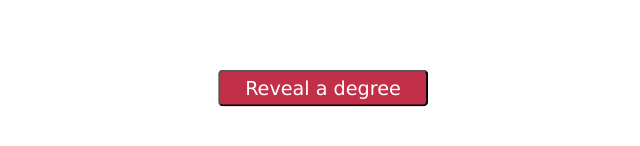
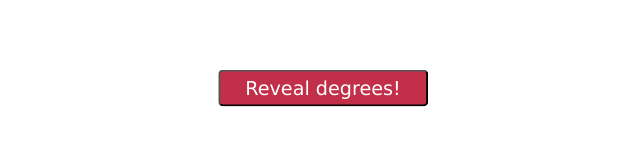
Before and after one commit to dvelasquez124/CS601_HW5_Velasquez, a plain HTML site: page index.html in a window 1280 px wide. Shown: the part 312-458 px from the top of the page, 317-957 px from the left. Drawn offline with Linux system fonts and the light colour scheme.

Commit message:
Update index.html

```diff
--- a/index.html
+++ b/index.html
@@ -10,7 +10,7 @@
 <body>
     <h1>My College Degrees!</h1>
     <div class="center">
-        <button id="reveal" class="button">Reveal a degree</button>
+        <button id="reveal" class="button">Reveal degrees!</button>
     </div>
     <div id="college-degree-list">
     </div>
```
